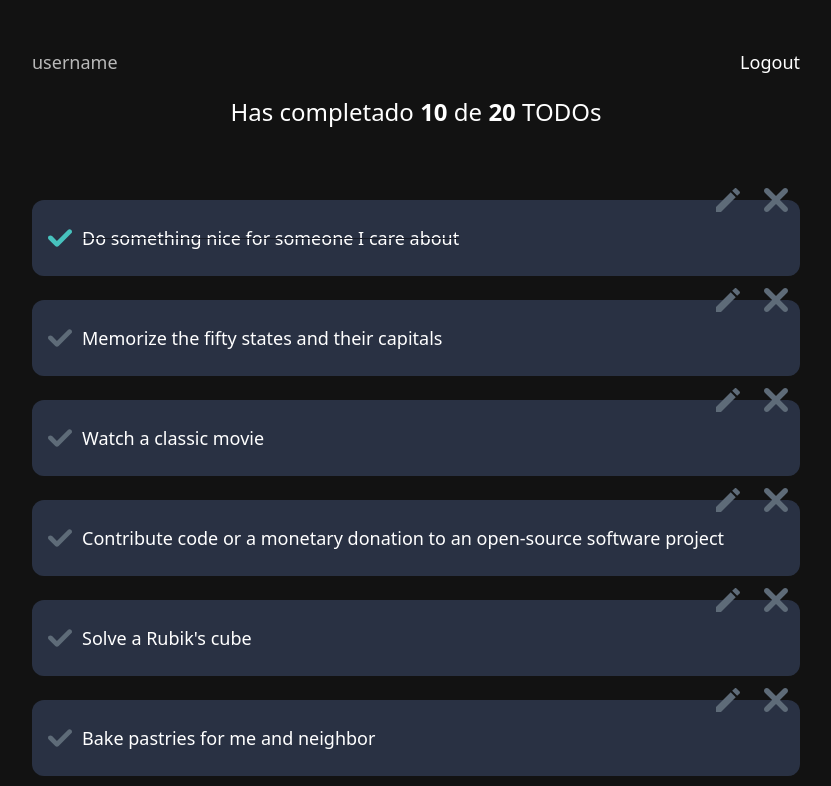
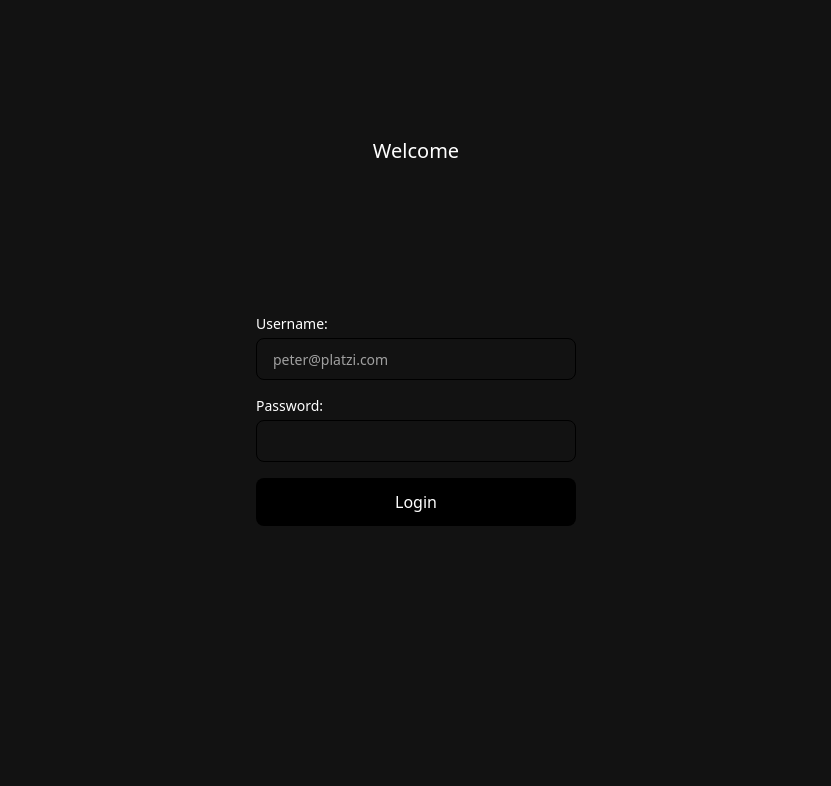
Before and after one commit to rolando22/todo-app, a React (Vite) app: page / in a window 1280 px wide. Shown: the top 786 px of the page, without its empty margins (224-1055 px from the left). Built offline with nearby package versions, Linux system fonts and the light colour scheme.

Commit message:
[ADD] UI login

```diff
--- a/src/App.tsx
+++ b/src/App.tsx
@@ -1,16 +1,24 @@
-import { TodoList, TodoCounter } from './components';
+import { TodoList, TodoCounter, LoginForm } from './components';
 import { UserProvider } from './context/user';
+import { useUserContext } from './hooks/useUserContext';
 
 export function App() {
+	const { user } = useUserContext();
+
 	return (
 		<UserProvider>
-			<div className='mx-auto max-w-5xl'>
+			<div className='mx-auto max-w-5xl grid h-screen'>
+				{user.id === 0
+					? <LoginForm />
+					: <>
 						<header className='my-0 mx-auto py-12 w-[75%] grid gap-5'>
 							<TodoCounter />
 						</header>
 						<main className='my-0 mx-auto w-[75%]'>
 							<TodoList />
 						</main>
+					</>
+				}
 			</div>
 		</UserProvider>
 	);
--- /dev/null
+++ b/src/components/LoginForm/index.tsx
@@ -0,0 +1,33 @@
+export function LoginForm() {
+	return (
+		<div className='grid justify-center gap-3'>
+			<h1 className='font-medium text-xl text-center self-center'>Welcome</h1>
+			<form className='flex flex-col gap-4 w-80'>
+				<div className='flex flex-col gap-1'>
+					<label htmlFor='email' className='font-light text-sm'>Username:</label>
+					<input
+						className='rounded-lg border border-black placeholder:font-light placeholder:text-sm placeholder:text-white/60 focus:outline-none py-2 px-4'
+						type='text'
+						id='email'
+						name='email'
+						placeholder='peter@platzi.com'
+					/>
+				</div>
+				<div className='flex flex-col gap-1'>
+					<label htmlFor='password' className='font-light text-sm'>Password:</label>
+					<input
+						className='rounded-lg border border-black placeholder:font-light placeholder:text-sm placeholder:text-black/60 focus:outline-none py-2 px-4'
+						type='text'
+						id='password'
+						name='password'
+					/>
+				</div>
+				<button
+					className='bg-black text-white w-full rounded-lg py-3'
+				>
+                    Login
+				</button>
+			</form>
+		</div>
+	);
+}
--- a/src/components/index.ts
+++ b/src/components/index.ts
@@ -1,4 +1,5 @@
 export { Check, Delete, Edit } from './Icons';
+export { LoginForm } from './LoginForm';
 export { TodoCounter } from './TodoCounter';
 export { CompleteIcon, DeleteIcon, EditIcon } from './TodoIcon';
 export { TodoItem } from './TodoItem';
--- a/src/context/user.tsx
+++ b/src/context/user.tsx
@@ -4,10 +4,12 @@ import { UserLogin, UserState } from '../types/user';
 
 interface ContextProps {
     user: UserState,
-    login: ({ username, password }: UserLogin) => void
+    login: (loginData: UserLogin) => void
 }
 
-export const UserContext = createContext<ContextProps>({} as ContextProps);
+export const UserContext = createContext<ContextProps>({
+	user: userInitialState,
+} as ContextProps);
 
 interface Props {
     children: JSX.Element
@@ -16,7 +18,7 @@ interface Props {
 export function UserProvider({ children }: Props) {
 	const [state, dispatch] = useReducer(userReducer, userInitialState);
 
-	const login = ({ username, password }: UserLogin) => dispatch({ type: 'LOGIN', payload: { username, password } });
+	const login = (loginData: UserLogin) => dispatch({ type: 'LOGIN', payload: loginData });
 
 	return (
 		<UserContext.Provider value={{
--- a/src/hooks/useUserContext.ts
+++ b/src/hooks/useUserContext.ts
@@ -4,7 +4,7 @@ import { UserContext } from '../context/user';
 export function useUserContext() {
 	const userContext = useContext(UserContext);
 
-	if (userContext === undefined) throw new Error('useTransactionsContext debe usarse dentro de un TransactionsProvider');
+	if (userContext === undefined) throw new Error('useUserContext must be used within a UserProvider');
 
 	return userContext;
 }
```
Lines whose indentation alone changed are shown as unchanged.
